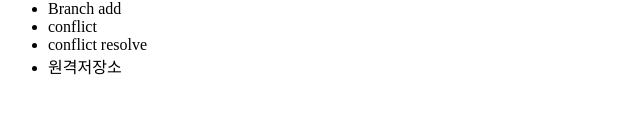
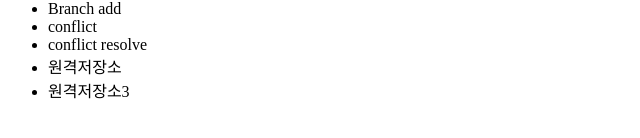
Before and after one commit to terrybyte/git_test, a plain HTML site: page index.html in a window 1280 px wide. Shown: the part 116-254 px from the top of the page, without its empty margins (0-640 px from the left). Drawn offline with Linux system fonts and the light colour scheme.

Commit message:
원격저장소3

```diff
--- a/index.html
+++ b/index.html
@@ -17,6 +17,7 @@
 		<li>conflict</li>
 		<li>conflict resolve</li>
 		<li>원격저장소</li>
+		<li>원격저장소3</li>
 	</ul>
 </body>
 </html>
```
